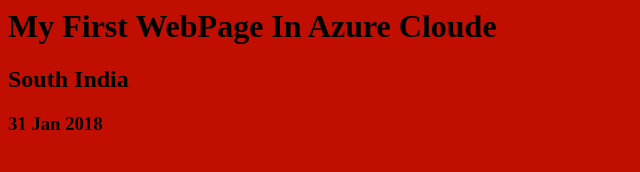
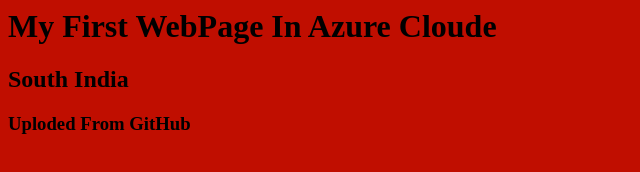
Before and after one commit to si322540/FirstRepository, a plain HTML site: page Index.html in a window 1280 px wide. Shown: the whole page, without its empty margins (0-640 px from the left). Drawn offline with Linux system fonts and the light colour scheme.

Commit message:
Update Index.html

```diff
--- a/Index.html
+++ b/Index.html
@@ -2,6 +2,6 @@
 <body bgcolor="cyne">
 <h1>My First WebPage In Azure Cloude</h1>
 <h2>South India</h2>
-<h3>31 Jan 2018</h3>
+<h3>Uploded From GitHub</h3>
 </body>
 </html>
```
